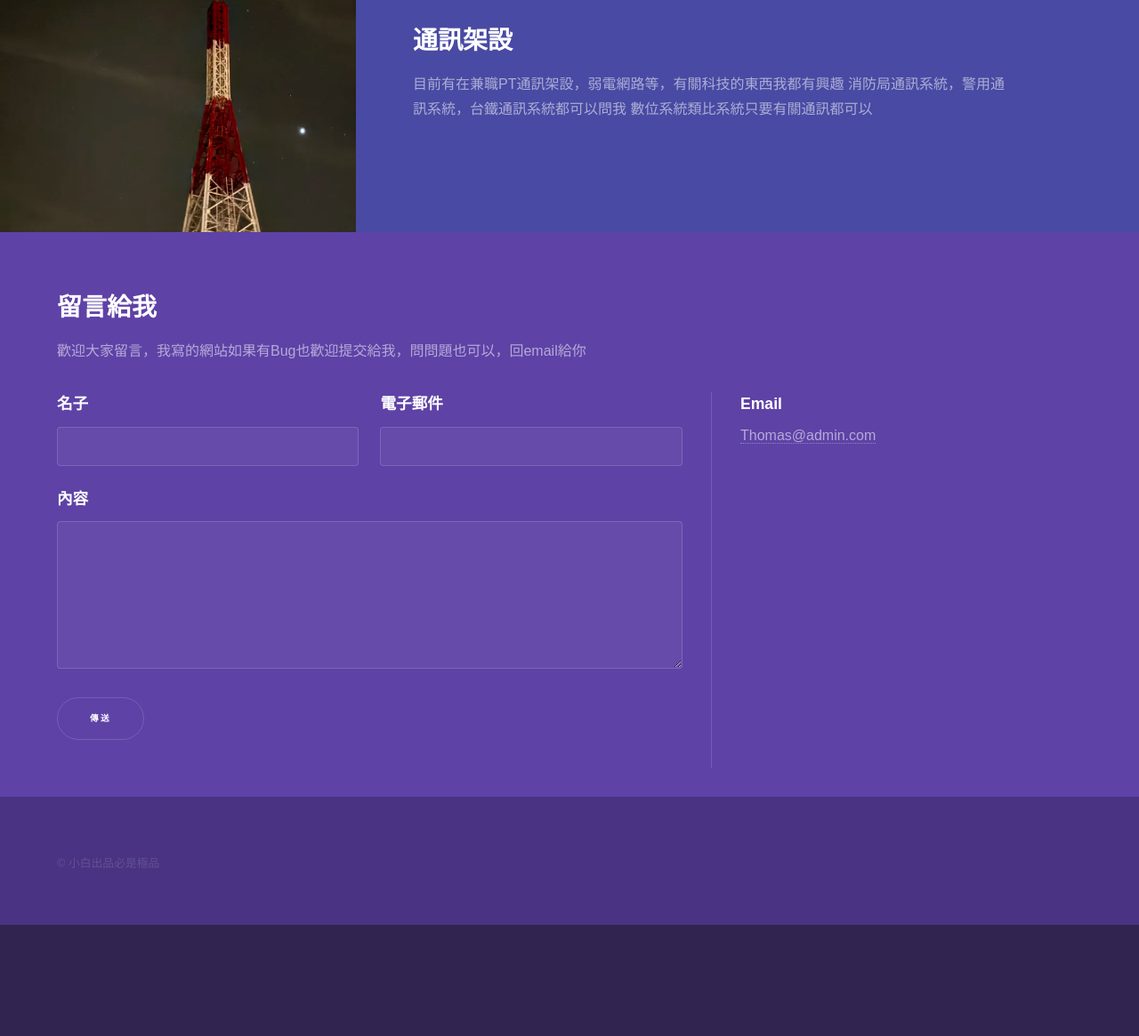
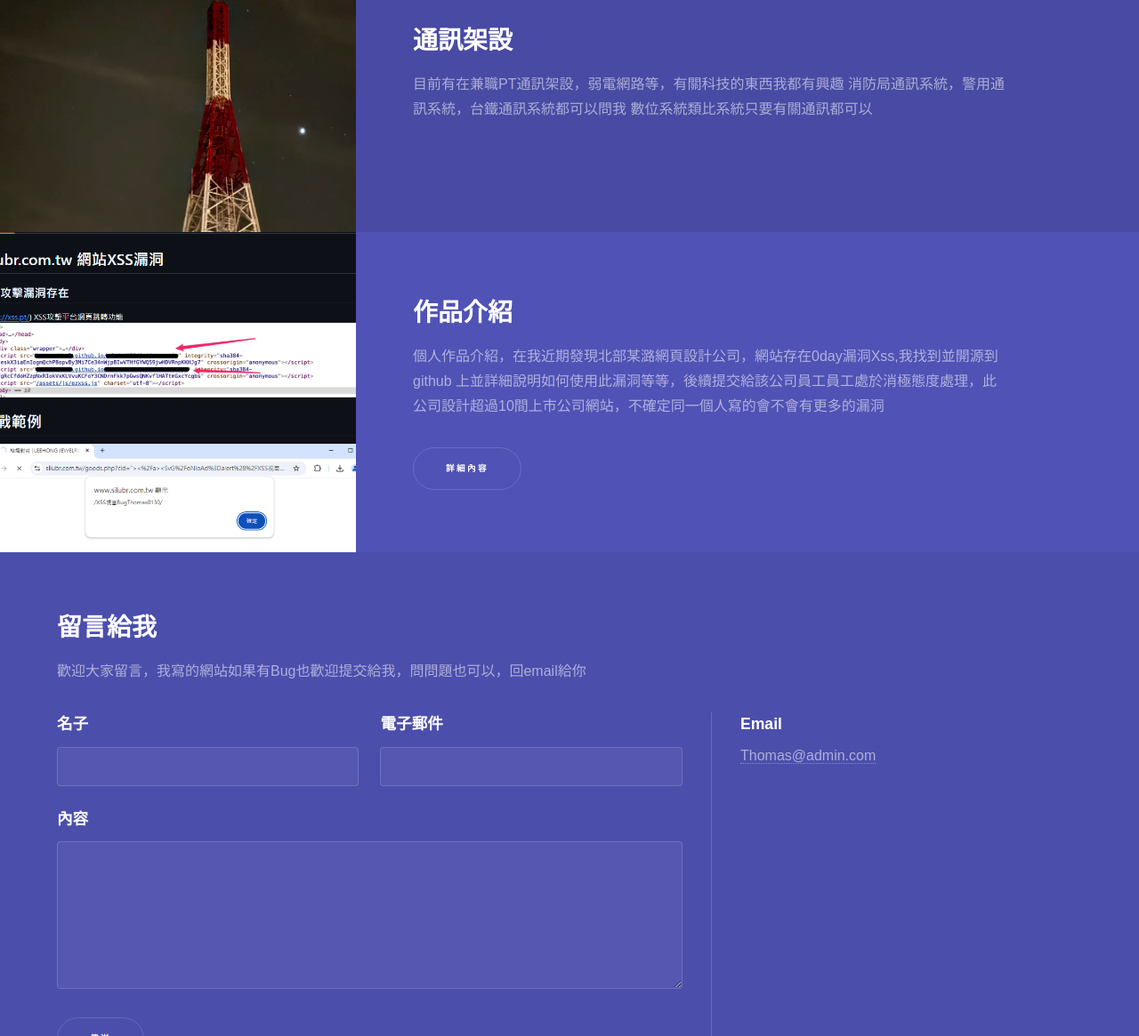
Before and after one commit to Thomas980130/Tomas0130, a plain HTML site: page index.html in a window 1280 px wide. Shown: the part 1635-2800 px from the top of the page at 89% size. Before the commit the page ends 2675 px from the top, so only its background shows below. Drawn offline with Linux system fonts and the light colour scheme.

Commit message:
Update index.html

```diff
--- a/index.html
+++ b/index.html
@@ -18,7 +18,7 @@
 							<li><a href="#intro">個人</a></li>
 							<li><a href="#one">介紹</a></li>
 							<li><a href="#three">留言</a></li>
-							<li></li>
+							<li><a href="#mythomas">作品</a></li>
 						</ul>
 					</nav>
 				</div>
@@ -80,6 +80,19 @@
 						</section>
 					</section>
 
+					<section id="mythomas" class="wrapper style2 spotlights">
+						<section>
+							<a href="#" class="image"><img src="pic05.jpg" alt="" data-position="top center" /></a>
+							<div class="content">
+								<div class="inner">
+									<h2>作品介紹</h2>
+									<p>個人作品介紹，在我近期發現北部某潞網頁設計公司，網站存在0day漏洞Xss,我找到並開源到github 上並詳細說明如何使用此漏洞等等，後續提交給該公司員工員工處於消極態度處理，此公司設計超過10間上市公司網站，不確定同一個人寫的會不會有更多的漏洞</p>
+									<ul class="actions">
+										<li><a href="https://github.com/Thomas980130/silubrxss-bug" class="button">詳細內容</a></li>
+									</ul>
+								</div>
+							</div>
+						</section>
 
 
 				<!-- Three -->
```
